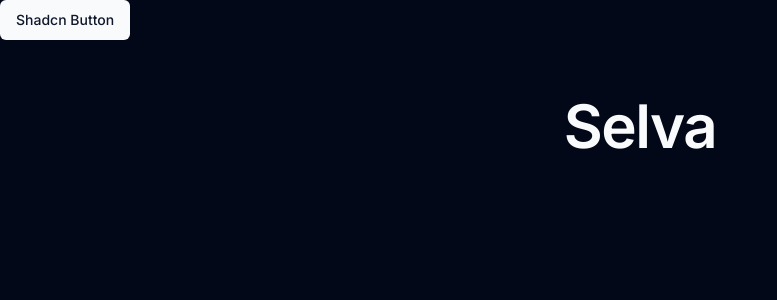
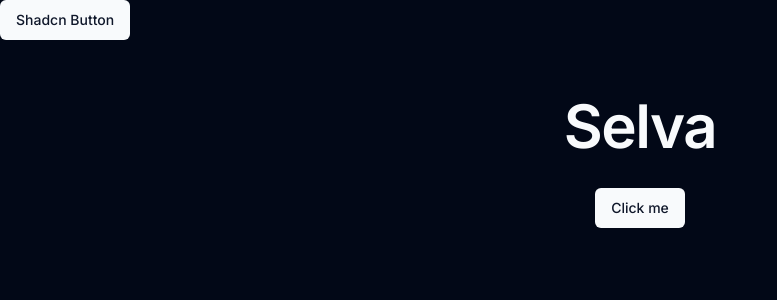
Before and after one commit to sarath-menon/design-copilot, a Next.js app: page / in a window 1280 px wide. Shown: the top 300 px of the page, without its empty margins (0-777 px from the left). Built offline with nearby package versions, Linux system fonts and the light colour scheme.

Commit message:
added elements

```diff
--- a/app/(routes)/(landing)/page.tsx
+++ b/app/(routes)/(landing)/page.tsx
@@ -1,9 +1,17 @@
+import { Button } from "@/components/ui/button";
+import { nanoid } from "nanoid";
 import Image from "next/image";
 
 export default function Home() {
   return (
-    <main className="flex min-h-screen flex-col items-center justify-between p-24">
-      <h1 className="text-6xl font-semibold tracking-tight">Selva</h1>
+    <main className="flex min-h-screen flex-col items-center p-24">
+      <div className="flex flex-col items-center space-y-8">
+        <h1 id="selva_h1" className="text-6xl font-semibold tracking-tight">
+          Selva
+        </h1>
+
+        <Button id="selva_btn">Click me</Button>
+      </div>
     </main>
   );
 }
--- a/components/copilot/design-copilot.tsx
+++ b/components/copilot/design-copilot.tsx
@@ -1,13 +1,13 @@
 "use client";
 
 import { Button } from "@/components/ui/button";
+import { useEffect, useState } from "react";
 import { nanoid } from "nanoid";
-import { useEffect, useState } from "react";
 
 export default function DesignCopilot() {
   function handleRightClick(event: MouseEvent) {
     const elementId = event.target.id;
-    // console.log(elementId);
+    console.log(elementId);
 
     const element = document.getElementById(elementId);
     setElement(element);
@@ -33,8 +33,9 @@ export default function DesignCopilot() {
   const [element, setElement] = useState<HTMLElement | null>(null);
 
   async function testHandleClick() {
+    console.log(element);
     // console.log(element?.classList);
-    console.log(element?.getAttribute("class"));
+    // console.log(element?.getAttribute("class"));
 
     // element?.classList.add("bg-red-500");
 
@@ -49,7 +50,7 @@ export default function DesignCopilot() {
   return (
     <div>
       <Button
-        // id={nanoid()}
+        id={nanoid()}
         className="absolute top-0 left-0"
         onClick={testHandleClick}
       >
```
